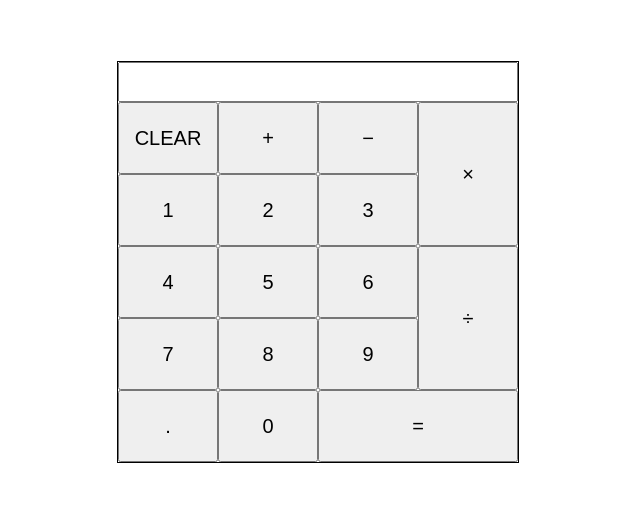
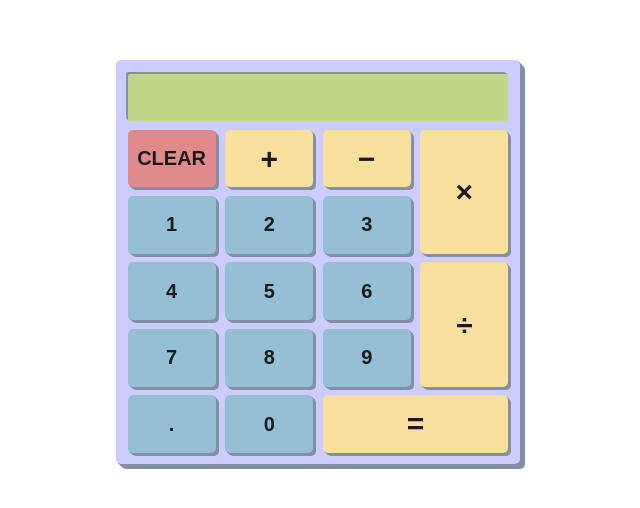
Before and after one commit to stef44n/calculator, a plain HTML site: page index.html in a window 1280 px wide. Shown: the part 138-646 px from the top of the page, without its empty margins (322-962 px from the left). Drawn offline with Linux system fonts and the light colour scheme.

Commit message:
Add colours and shading

```diff
--- a/styles.css
+++ b/styles.css
@@ -9,24 +9,60 @@ body {
 #calculator {
     display: flex;
     flex-direction: column;
-    border: solid 1px black;
+    border: solid 2px #CCCCFF;
+    border-radius: 5px;
+    background-color: #CCCCFF;
     width: 400px;
     height: 400px;
+    box-shadow:  1px 1px #838fa3,
+         1px 1px #838fa3,
+         2px 2px #838fa3,
+         3px 3px #838fa3,
+         4px 4px #838fa3,
+         5px 5px #838fa3;
 }
 
 input {
-    font-size: 30px;
+    font-size: 40px;
+    width: auto;
+    margin: 3% 2.5% 0;
+    border: 0;
+    font-family: 'Digital-7', 'waree', sans-serif;
+    background-color: rgb(194, 214, 138);
+    text-align: right;
+    border-radius: 2px;
+    box-shadow:  -1px -1px #838fa3,
+         -1px -1px #838fa3,
+         -2px -2px #838fa3;
+         /* -3px -3px #838fa3; */
 }
 
 .buttons {
     display: grid;
     height: 100%;
-    grid-template-columns: repeat(4, 25%);
-    grid-template-rows: repeat(5, 20%);
+    grid-template-columns: repeat(4, 22%);
+    grid-template-rows: repeat(5, 17%);
+    align-content: space-evenly;
+    justify-content: space-evenly;
 }
 
 button {
     font-size: 20px;
+    border: 0px solid #838fa3;
+    box-shadow:  1px 1px #838fa3,
+         1px 1px #838fa3,
+         2px 2px #838fa3,
+         3px 3px #838fa3;
+    border-radius: 5px;
+    background-color: #94BFD4;
+    font-weight: 800;
+    color: rgb(27, 27, 27);
+
+}
+
+.operator {
+    background-color: #F7DF9D;
+    font-size: 30px;
 }
 
 #multiplication {
@@ -47,6 +83,8 @@ button {
 #clear {
     grid-column: 1;
     grid-row: 1;
+    background-color: rgb(224, 139, 139);
+    font-size: 20px;
 }
 
 #equals {
```
